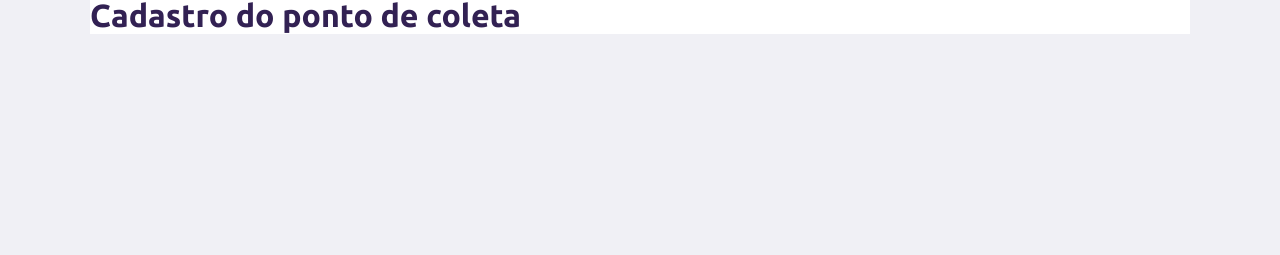
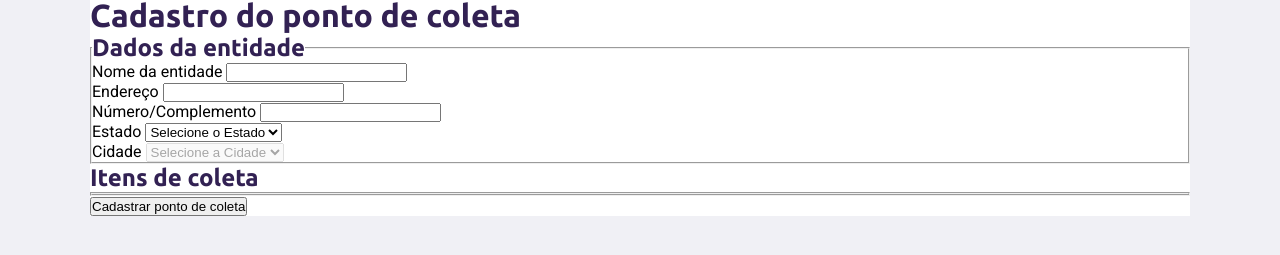
Before and after one commit to isaacdias/ecoleta, a plain HTML site: page create-point.html in a window 1280 px wide. Shown: the part 95-350 px from the top of the page. Drawn offline with Linux system fonts and the light colour scheme.

Commit message:
criando o form

```diff
--- a/create-point.html
+++ b/create-point.html
@@ -26,6 +26,51 @@
             <form action="">
 
                 <h1>Cadastro do ponto de coleta</h1>
+
+                <fieldset>
+                    <legend>
+                        <h2>Dados da entidade</h2>
+                    </legend>
+
+                    <div class="field">
+                        <label for="name">Nome da entidade</label>
+                        <input type="text" name="name">
+                    </div>
+
+                    <div class="field-group">
+                        <div class="field">
+                            <label for="address">Endereço</label>
+                            <input type="text" name="address">
+                        </div>
+                        <div class="field">
+                            <label for="address2">Número/Complemento</label>
+                            <input type="text" name="address2">
+                        </div>
+                    </div>
+                    <div class="field-group">
+                        <div class="field">
+                            <label for="state">Estado</label>
+                            <select name="uf">
+                                <option value="">Selecione o Estado</option>
+                            </select>
+                        </div>
+                        <div class="field">
+                            <label for="city">Cidade</label>
+                            <select name="city" disabled>
+                                <option value="">Selecione a Cidade</option>
+                            </select>
+                        </div>
+                    </div>
+
+                </fieldset>
+                    <legend>
+                        <h2>Itens de coleta</h2>
+                    </legend>
+                <fieldset>
+
+                </fieldset>
+
+                <button type="submit">Cadastrar ponto de coleta</button>
             </form>
     </div>
 
```
